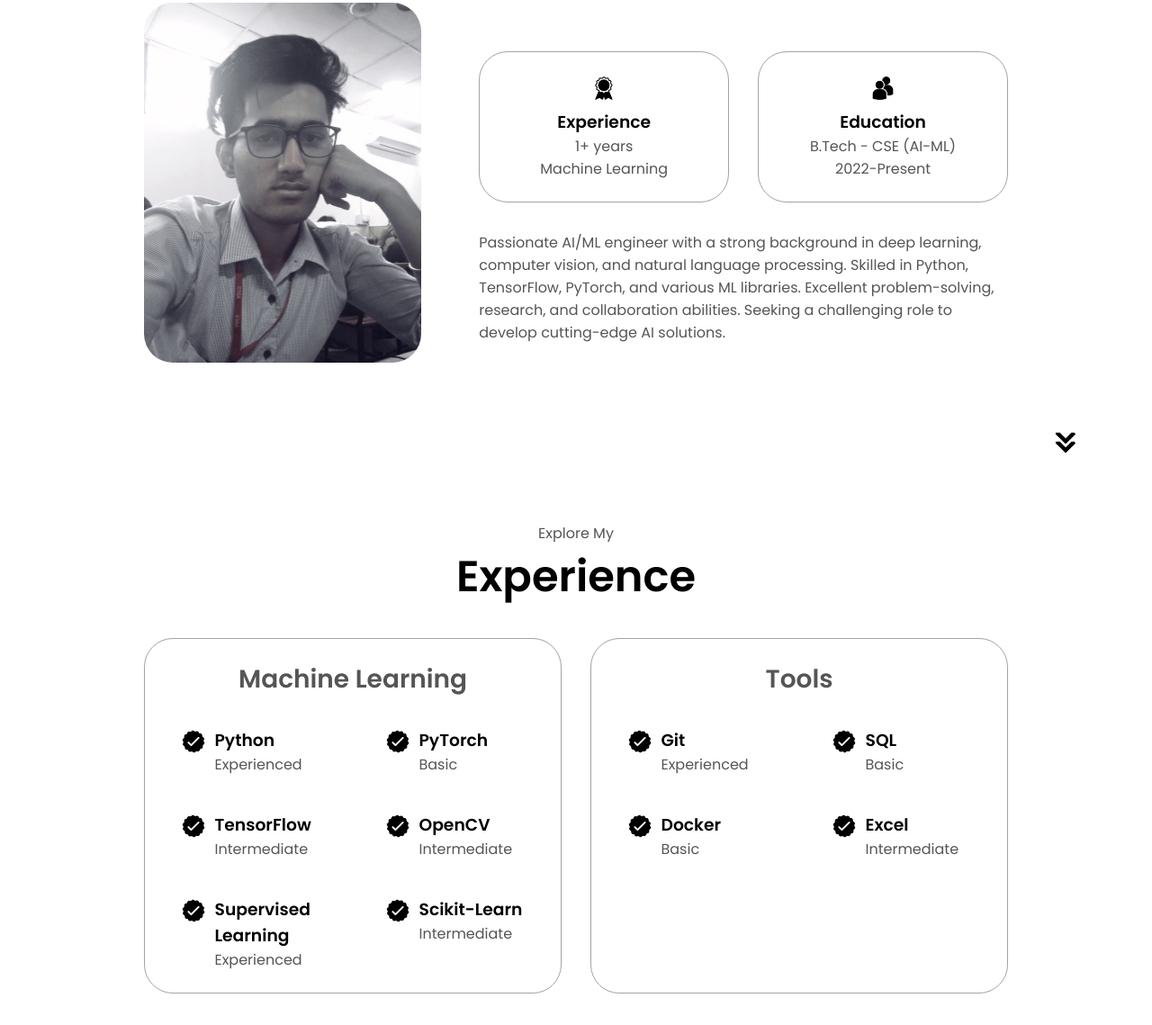
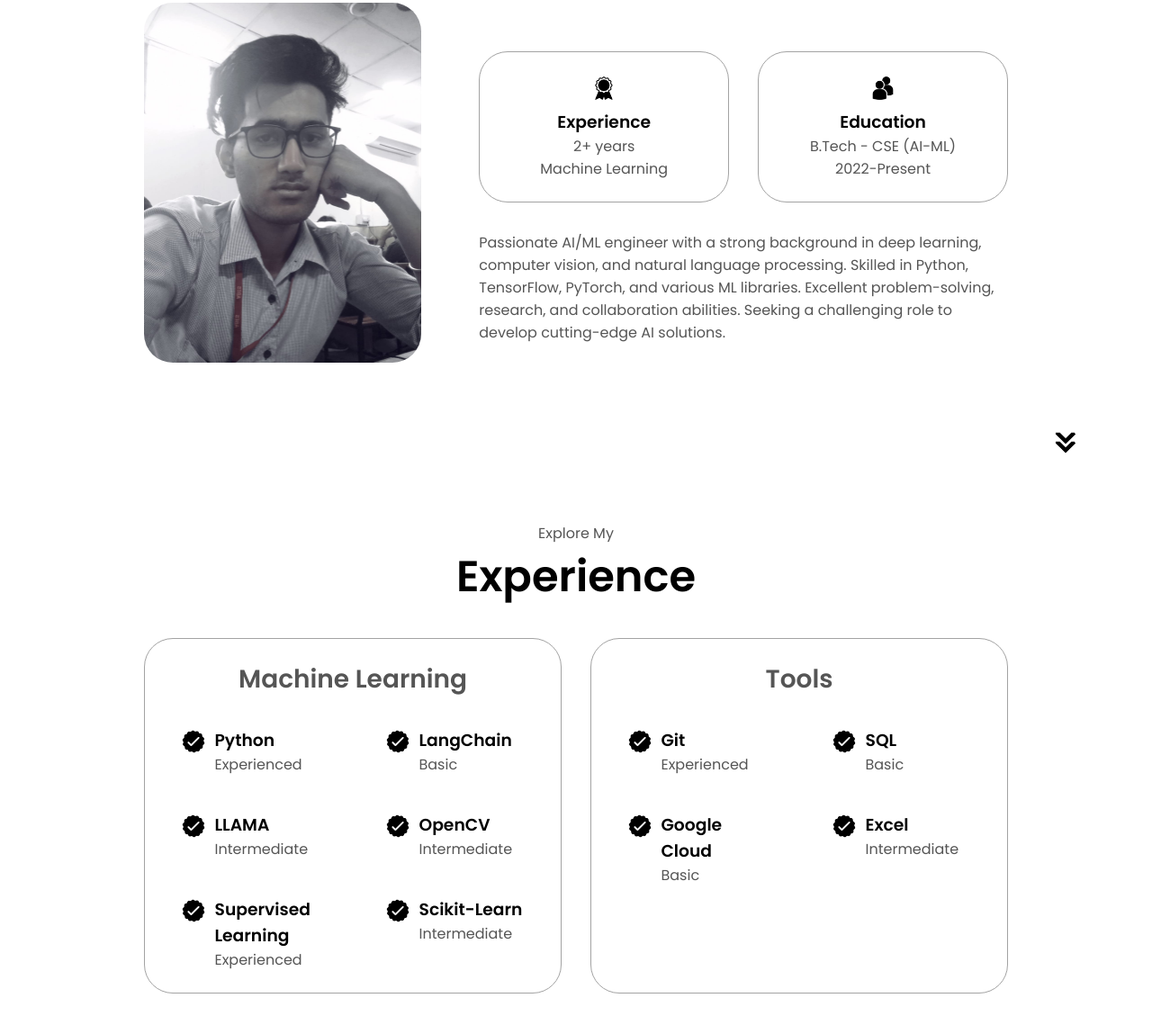
Before and after one commit to shivsharcode/portfolio-shivshar, a plain HTML site: page index.html in a window 1280 px wide. Shown: the part 1116-2255 px from the top of the page at 90% size. Drawn offline with Linux system fonts and the light colour scheme.

Commit message:
updated portfolio

```diff
--- a/index.html
+++ b/index.html
@@ -92,7 +92,7 @@
                 class="icon"
               />
               <h3>Experience</h3>
-              <p>1+ years <br />Machine Learning</p>
+              <p>2+ years <br />Machine Learning</p>
             </div>
             <div class="details-container">
               <img
@@ -146,7 +146,7 @@
                   class="icon"
                 />
                 <div>
-                  <h3>PyTorch</h3>
+                  <h3>LangChain</h3>
                   <p>Basic</p>
                 </div>
               </article>
@@ -157,7 +157,7 @@
                   class="icon"
                 />
                 <div>
-                  <h3>TensorFlow</h3>
+                  <h3>LLAMA</h3>
                   <p>Intermediate</p>
                 </div>
               </article>
@@ -228,7 +228,7 @@
                   class="icon"
                 />
                 <div>
-                  <h3>Docker</h3>
+                  <h3>Google Cloud</h3>
                   <p>Basic</p>
                 </div>
               </article>
```
